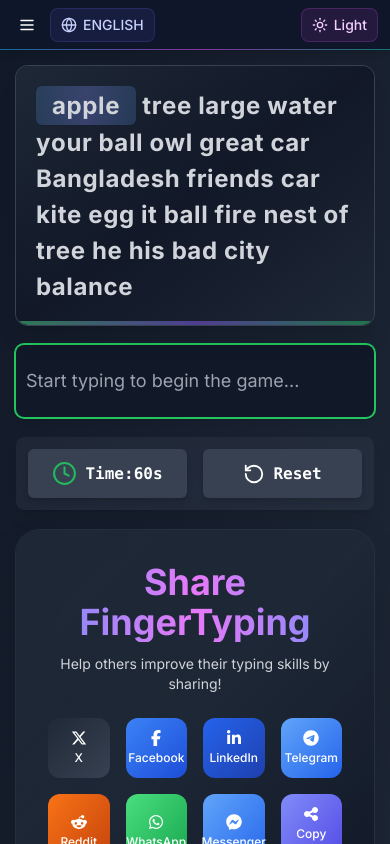
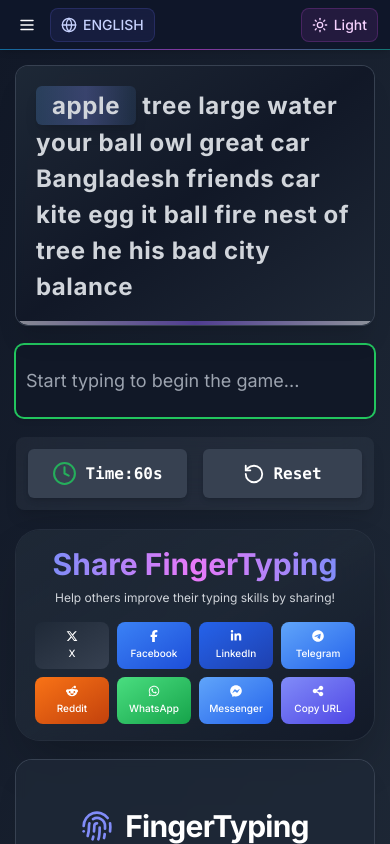
Before and after one commit to finger-typing/fingertyping, a Next.js app: page / in a window 390 px wide. Shown: the top 844 px of the page. Built offline with nearby package versions, Linux system fonts and the light colour scheme.

Commit message:
version 0.39 (change the highlight color)

```diff
--- a/src/app/page.tsx
+++ b/src/app/page.tsx
@@ -343,17 +343,17 @@ const TypingPractice: React.FC = () => {
 
         {/* Share This Tool Section */}
         <section
-          className={`mt-12 rounded-3xl p-8 shadow-2xl backdrop-blur-lg transition-all duration-300 ${
+          className={`mt-10 rounded-3xl p-4 sm:p-8 shadow-2xl backdrop-blur-lg transition-all duration-300 ${
             darkMode
               ? "bg-gradient-to-br from-gray-800/90 via-gray-800/80 to-gray-900/90 ring-1 ring-gray-700/50"
               : "bg-gradient-to-br from-white/95 via-gray-50/95 to-white/95 ring-1 ring-gray-200/50"
           }`}
         >
-          <div className="flex flex-col items-center space-y-6">
+          <div className="flex flex-col items-center space-y-4 sm:space-y-6">
             {/* Header */}
             <div className="text-center">
               <h2
-                className={`text-4xl font-bold bg-clip-text text-transparent bg-gradient-to-r ${
+                className={`text-3xl sm:text-4xl font-bold bg-clip-text text-transparent bg-gradient-to-r ${
                   darkMode
                     ? "from-indigo-400 via-fuchsia-400 to-indigo-400"
                     : "from-indigo-600 via-fuchsia-600 to-indigo-600"
@@ -361,13 +361,13 @@ const TypingPractice: React.FC = () => {
               >
                 Share FingerTyping
               </h2>
-              <p className={`mt-3 text-sm ${darkMode ? "text-gray-300" : "text-gray-600"}`}>
+              <p className={`mt-2 text-xs sm:text-sm ${darkMode ? "text-gray-300" : "text-gray-600"}`}>
                 Help others improve their typing skills by sharing!
               </p>
             </div>
 
             {/* Social Media Grid */}
-            <div className="grid grid-cols-4 gap-4 w-full max-w-xl">
+            <div className="grid grid-cols-4 gap-2 sm:gap-4 w-full max-w-xs sm:max-w-md">
               {[
                 {
                   icon: FaXTwitter,
@@ -422,10 +422,10 @@ const TypingPractice: React.FC = () => {
                   <button
                     key={index}
                     onClick={item.onClick}
-                    className={`group flex flex-col items-center justify-center p-3 rounded-xl bg-gradient-to-br ${item.bg} text-white transition-all duration-300 hover:scale-105 hover:shadow-md`}
+                    className={`group flex flex-col items-center justify-center p-2 sm:p-3 rounded-lg sm:rounded-xl bg-gradient-to-br ${item.bg} text-white transition-all duration-300 hover:scale-105 hover:shadow-md`}
                   >
-                    <item.icon className="h-4 w-4 mb-1 transition-transform group-hover:scale-110" />
-                    <span className="text-xs font-medium">{item.label}</span>
+                    <item.icon className="h-3 w-3 sm:h-4 sm:w-4 mb-1 transition-transform group-hover:scale-130" />
+                    <span className="text-[10px] sm:text-xs font-medium">{item.label}</span>
                   </button>
                 ) : (
                   <a
@@ -433,10 +433,10 @@ const TypingPractice: React.FC = () => {
                     href={item.link}
                     target="_blank"
                     rel="noopener noreferrer"
-                    className={`group flex flex-col items-center justify-center p-3 rounded-xl bg-gradient-to-br ${item.bg} text-white transition-all duration-300 hover:scale-105 hover:shadow-md`}
+                    className={`group flex flex-col items-center justify-center p-2 sm:p-3 rounded-lg sm:rounded-xl bg-gradient-to-br ${item.bg} text-white transition-all duration-300 hover:scale-105 hover:shadow-md`}
                   >
-                    <item.icon className="h-4 w-4 mb-1 transition-transform group-hover:scale-110" />
-                    <span className="text-xs font-medium">{item.label}</span>
+                    <item.icon className="h-3 w-3 sm:h-4 sm:w-4 mb-1 transition-transform group-hover:scale-110" />
+                    <span className="text-[10px] sm:text-xs font-medium">{item.label}</span>
                   </a>
                 )
               ))}
--- a/src/components/WordDisplay.tsx
+++ b/src/components/WordDisplay.tsx
@@ -66,7 +66,7 @@ const WordDisplay: React.FC<WordDisplayProps> = ({
           <span
             className={`relative inline-block transition-all duration-300 ease-out ${
               isCurrentWord
-                ? "rounded-md bg-gradient-to-r from-blue-400/20 via-indigo-400/30 to-blue-400/20 px-[1rem] py-[0.1rem] shadow-sm"
+                ? "rounded-md bg-gradient-to-r from-blue-400/20 via-indigo-400/30 to-blue-400/10 px-[1rem] py-[0.1rem] shadow-lg"
                 : ""
             }`}
           >
@@ -76,17 +76,17 @@ const WordDisplay: React.FC<WordDisplayProps> = ({
               if (charIndex < inputClusters.length) {
                 if (charCluster === inputClusters[charIndex]) {
                   charClass = darkMode
-                    ? "text-emerald-400 font-bold scale-110 origin-bottom transform transition-all duration-200 ease-out hover:scale-125"
+                    ? "text-green-500 font-bold scale-110 origin-bottom transform transition-all duration-200 ease-out hover:scale-125"
                     : "text-emerald-500 font-bold scale-110 origin-bottom transform transition-all duration-200 ease-out hover:scale-125";
                 } else {
                   charClass = darkMode
-                    ? "text-rose-500 font-bold -translate-y-px transform transition-all duration-200 ease-out"
-                    : "text-rose-600 font-bold -translate-y-px transform transition-all duration-200 ease-out";
+                    ? "text-red-500 font-bold -translate-y-px transform transition-all duration-200 ease-out"
+                    : "text-red-600 font-bold -translate-y-px transform transition-all duration-200 ease-out";
                 }
               } else if (isPastWord) {
                 charClass = darkMode
-                  ? "text-rose-500/80 font-bold transition-opacity duration-300"
-                  : "text-rose-600/80 font-bold transition-opacity duration-300";
+                  ? "text-rose-400 font-bold transition-opacity duration-300"
+                  : "text-rose-400 font-bold transition-opacity duration-300";
               }
 
               return (
@@ -129,8 +129,8 @@ const WordDisplay: React.FC<WordDisplayProps> = ({
       <div
         className={`absolute bottom-0 left-0 h-1 w-full ${
           darkMode
-            ? "bg-gradient-to-r from-green-400 via-violet-500 to-green-500"
-            : "bg-gradient-to-r from-green-500 via-blue-500 to-indigo-500"
+            ? "bg-gradient-to-r from-white via-violet-500 to-white"
+            : "bg-gradient-to-r from-gray-900 via-blue-500 to-gray-900"
         } opacity-50 backdrop-blur-sm`}
       />
     </div>
--- a/src/utils/wordLists.ts
+++ b/src/utils/wordLists.ts
@@ -2,7 +2,7 @@ export const wordLists: { [key: string]: string[] } = {
   English: [
     // Shorter words (3 to 5 characters)
     "go", // Go
-    "To", // To
+    "to", // To
     "my", // My
     "for", // For
     "the", // The
```
